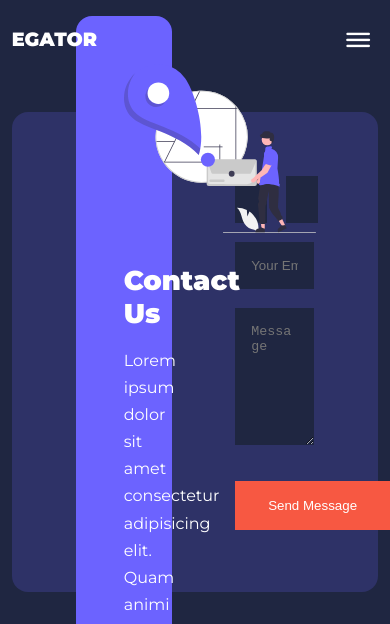
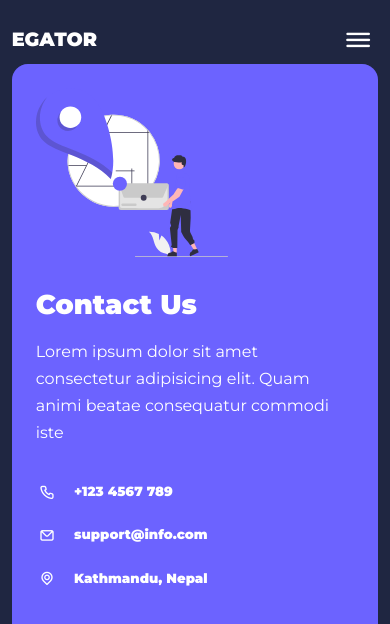
Before and after one commit to thmmahendra/education-multipage, a plain HTML site: page contact.html in a window 390 px wide. Shown: the top 624 px of the page. Drawn offline with nearby package versions, Linux system fonts and the light colour scheme.

Commit message:
Initial Commit

```diff
--- a/assets/css/contact.css
+++ b/assets/css/contact.css
@@ -87,3 +87,50 @@ textarea {
     margin-top: 1rem;
     cursor: pointer;
 }
+
+/* ================ MEDIA QUERIES (TABLET) ================= */
+@media screen and (max-width: 1024px) {
+    .contact {
+        padding-bottom: 0;
+    }
+
+    .contact-container {
+        gap: 1.5rem;
+        margin-top: 4rem;
+        height: auto;
+        padding: 1.5rem;
+    }
+
+    .contact-aside {
+        width: auto;
+        padding: 1.5rem;
+        bottom: 0;
+    }
+
+    .contact-form {
+        align-self: center;
+        margin-right: 1.5rem;
+    }
+}
+
+/* ================ MEDIA QUERIES (PHONES) ================= */
+@media screen and (max-width: 600px) {
+    .contact-container {
+        grid-template-columns: 1fr;
+        gap: 3rem;
+        margin-top: 4rem;
+        padding: 0;
+    }
+
+    .contact-form {
+        margin: 0 1.5rem 3rem;
+    }
+
+    .form-name {
+        flex-direction: column;
+    }
+
+    .form-name input[type="text"] {
+        width: 100%;
+    }
+}
```
